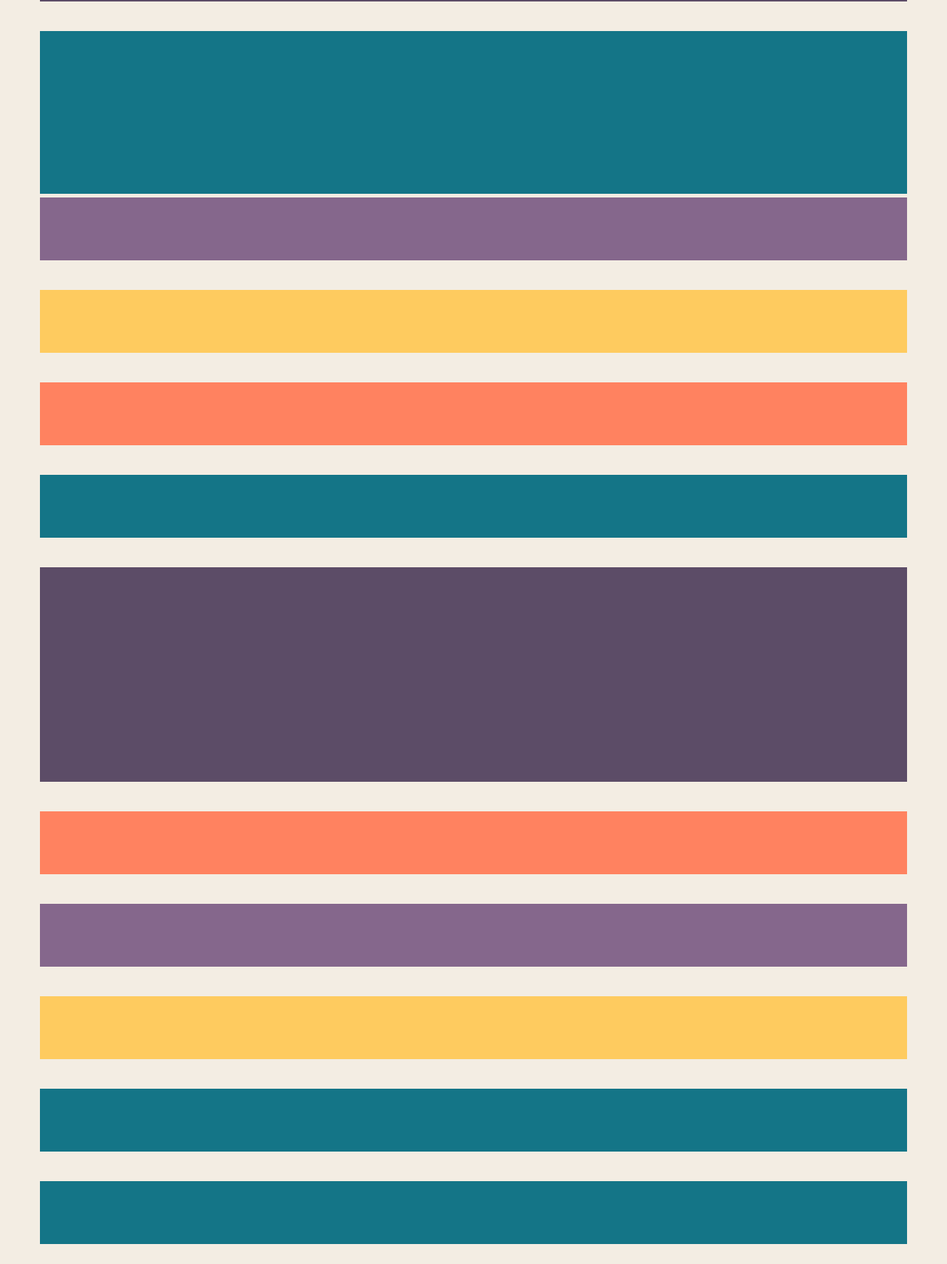
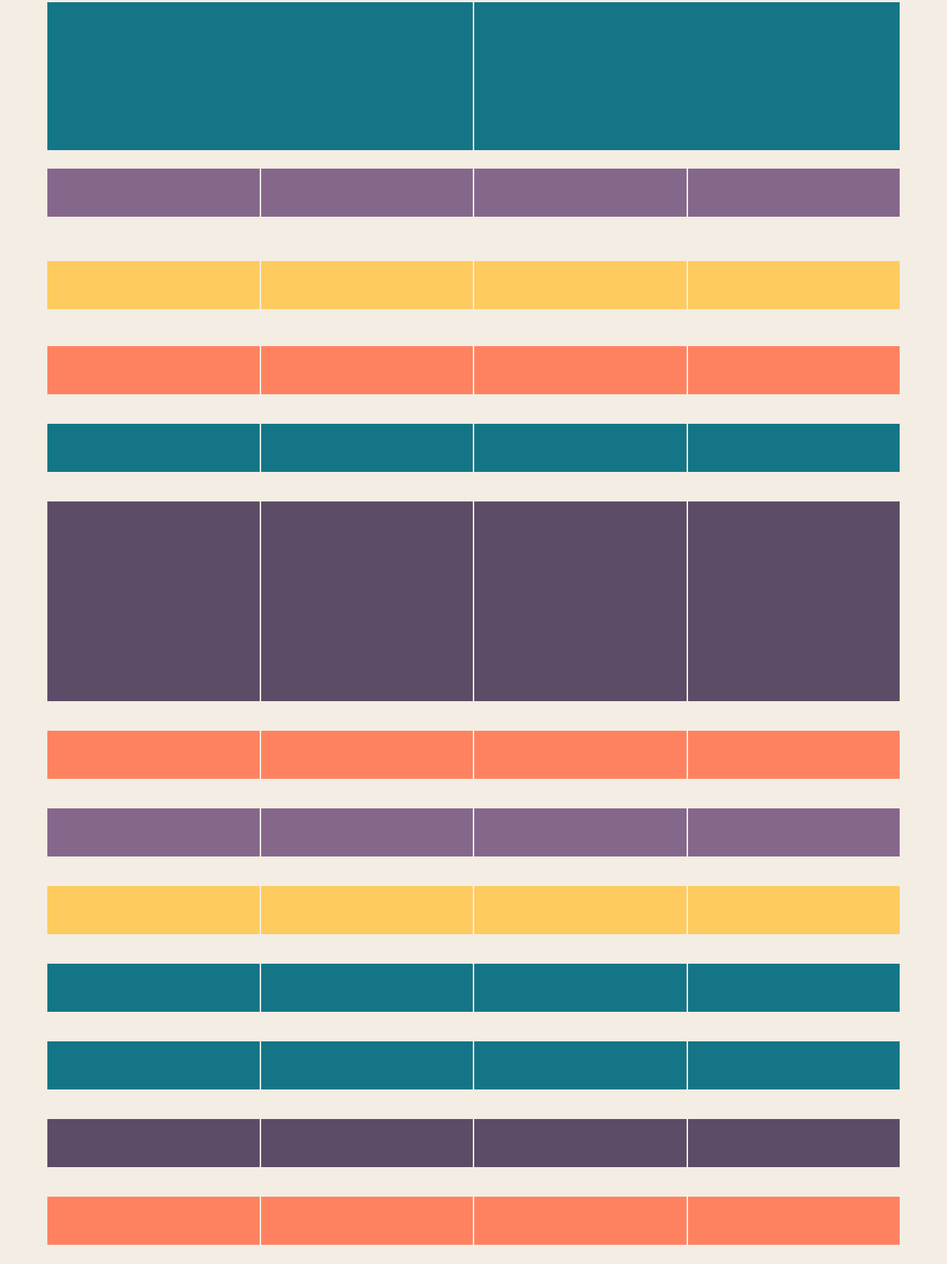
Before and after one commit to mlmelber/art300_5screenshots, a plain HTML site: page hulu.html in a window 1280 px wide. Shown: the part 1088-2797 px from the top of the page at 74% size. Drawn offline with Linux system fonts and the light colour scheme.

Commit message:
Update hulu.css
added gaps inbetween content

```diff
--- a/hulu.css
+++ b/hulu.css
@@ -17,59 +17,111 @@ body {
 }
 
 .contents {
-background-color: #FECB5F;
-width: 90vw;
-margin: auto;
-padding: 10px;
-margin-bottom: 40px;
+  background-color: #F3EDE3;
+  width: 90vw;
+  margin: auto;
+  margin-bottom: 40px;
 
   display: grid;
   grid-template-columns: 1fr 1fr 1fr 1fr;
-  grid-template-rows: 200px;
+  grid-template-rows: 260px;
+  margin-top: -49px;
+  grid-gap: 2px;
+
 }
 
-.content {
+.content_onetreehill {
   background-color: #FECB5F;
 }
 
+.content_yesdress {
+  background-color: #FECB5F;
+}
+
+.content_loveisland {
+  background-color: #FECB5F;
+}
+
+.content_thehills {
+  background-color: #FECB5F;
+}
+
+
+
 .oranges {
-  background-color: #F97B4F;
+  background-color: #F3EDE3;
   width: 90vw;
   margin: auto;
-  padding: 10px;
   margin-bottom: 5px;
 
     display: grid;
-    grid-template-columns: 1fr 1fr 1fr 1fr;
+    grid-template-columns: 1fr 1fr;
     grid-template-rows: 200px;
+    grid-gap: 2px;
   }
 
+  .orange_flower {
+    background-color: #F97B4F;
+  }
+  .orange_goodguy {
+    background-color: #F97B4F;
+  }
+
+
+
+
   .darkpurples {
-    background-color: #5C4C67;
+    background-color: #F3EDE3;
     width: 90vw;
     margin: auto;
-    padding: 10px;
     margin-bottom: 40px;
 
       display: grid;
       grid-template-columns: 1fr 1fr 1fr 1fr;
       grid-template-rows: 65px;
+      grid-gap: 2px
     }
 
+    .darkpurple_simplefavor {
+      background-color: #5C4C67;
+    }
+
+    .darkpurple_relationship {
+      background-color: #5C4C67;
+    }
+
+    .darkpurple_uptowngirls {
+      background-color: #5C4C67;
+    }
+
+    .darkpurple_simple {
+      background-color: #5C4C67;
+    }
+
+
+
     .blues {
-      background-color: #147587;
+      background-color: #F3EDE3;
       width: 90vw;
       margin: auto;
       padding: 10px;
       margin-bottom: 5px;
 
         display: grid;
-        grid-template-columns: 1fr 1fr 1fr 1fr;
+        grid-template-columns: 1fr 1fr;
         grid-template-rows: 200px;
+        grid-gap: 2px;
       }
 
+     .blue_lonestar {
+       background-color: #147587;
+     }
+     .blue_highfidelity {
+      background-color: #147587;
+    }
+
       .lightpurples {
-        background-color: #85678C;
+        background-color: #F3EDE3;
         width: 90vw;
         margin: auto;
         padding: 10px;
@@ -78,10 +130,24 @@ margin-bottom: 40px;
           display: grid;
           grid-template-columns: 1fr 1fr 1fr 1fr;
           grid-template-rows: 65px;
+          grid-gap: 2px;
+        }
+
+        .lightpurple_serena {
+          background-color: #85678C;
+        }
+        .lightpurple_ER {
+          background-color: #85678C;
+        }
+        .lightpurple_damages {
+          background-color: #85678C;
+        }
+        .lightpurple_instantfam {
+          background-color: #85678C;
         }
 
       .keeps {
-        background-color: #FECB5F;
+        background-color: #F3EDE3;
         width: 90vw;
         margin: auto;
         padding: 10px;
@@ -90,138 +156,294 @@ margin-bottom: 40px;
           display: grid;
           grid-template-columns: 1fr 1fr 1fr 1fr;
           grid-template-rows: 65px;
+          grid-gap: 2px;
+      }
+
+      .keep_1 {
+        background-color: #FECB5F;
+      }
+      .keep_2 {
+        background-color: #FECB5F;
+      }
+      .keep_3 {
+        background-color: #FECB5F;
+      }
+      .keep_4 {
+        background-color: #FECB5F;
       }
 
       .unwatched {
-        background-color: #FF8260;
+        background-color: #F3EDE3;
         width: 90vw;
         margin: auto;
-        padding: 10px;
         margin-bottom: 40px;
 
           display: grid;
           grid-template-columns: 1fr 1fr 1fr 1fr;
           grid-template-rows: 65px;
+          grid-gap: 2px;
+      }
+
+      .unwatch_1 {
+        background-color: #FF8260;
+      }
+      .unwatch_2 {
+        background-color: #FF8260;
+      }
+      .unwatch_3 {
+        background-color: #FF8260;
+      }
+      .unwatch_4 {
+        background-color: #FF8260;
       }
 
       .featured {
-        background-color: #147587;
+        background-color: #F3EDE3;
         width: 90vw;
         margin: auto;
-        padding: 10px;
         margin-bottom: 40px;
 
           display: grid;
           grid-template-columns: 1fr 1fr 1fr 1fr;
           grid-template-rows: 65px;
+          grid-gap: 2px;
+      }
+
+      .featured_1 {
+        background-color: #147587;
+      }
+      .featured_2 {
+        background-color: #147587;
+      }
+      .featured_3 {
+        background-color: #147587;
+      }
+      .featured_4 {
+        background-color: #147587;
       }
 
       .originals {
-        background-color: #5C4C67;
+        background-color: #F3EDE3;
         width: 90vw;
         margin: auto;
-        padding: 10px;
         margin-bottom: 40px;
 
           display: grid;
           grid-template-columns: 1fr 1fr 1fr 1fr;
           grid-template-rows: 270px;
+          grid-gap: 2px;
         }
 
+      .original_1 {
+        background-color: #5C4C67;
+      }
+      .original_2 {
+        background-color: #5C4C67;
+      }
+      .original_3 {
+        background-color: #5C4C67;
+      }
+      .original_4 {
+        background-color: #5C4C67;
+      }
+
       .winnings {
-        background-color: #FF8260;
+        background-color: #F3EDE3;
         width: 90vw;
         margin: auto;
-        padding: 10px;
         margin-bottom: 40px;
 
           display: grid;
           grid-template-columns: 1fr 1fr 1fr 1fr;
           grid-template-rows: 65px;
+          grid-gap: 2px;
+      }
+
+      .winning_1 {
+        background-color:#FF8260;
+      }
+      .winning_2 {
+        background-color:#FF8260;
+      }
+      .winning_3 {
+        background-color:#FF8260;
+      }
+      .winning_4 {
+        background-color:#FF8260;
       }
 
       .comforts {
-        background-color: #85678C;
+        background-color: #F3EDE3;
         width: 90vw;
         margin: auto;
-        padding: 10px;
         margin-bottom: 40px;
 
           display: grid;
           grid-template-columns: 1fr 1fr 1fr 1fr;
           grid-template-rows: 65px;
+          grid-gap: 2px;
+      }
+
+      .comfort_1 {
+        background-color: #85678C;
+      }
+      .comfort_2 {
+        background-color: #85678C;
+      }
+      .comfort_3 {
+        background-color: #85678C;
+      }
+      .comfort_4 {
+        background-color: #85678C;
       }
 
       .raunchys {
-        background-color: #FECB5F;
+        background-color: #F3EDE3;
         width: 90vw;
         margin: auto;
-        padding: 10px;
         margin-bottom: 40px;
 
           display: grid;
           grid-template-columns: 1fr 1fr 1fr 1fr;
           grid-template-rows: 65px;
+          grid-gap: 2px;
+      }
+
+      .raunchy_1 {
+        background-color: #FECB5F;
+      }
+      .raunchy_2 {
+        background-color: #FECB5F;
+      }
+      .raunchy_3 {
+        background-color: #FECB5F;
+      }
+      .raunchy_4 {
+        background-color: #FECB5F;
       }
 
       .homes {
-        background-color: #147587;
+        background-color: #F3EDE3;
         width: 90vw;
         margin: auto;
-        padding: 10px;
         margin-bottom: 40px;
 
           display: grid;
           grid-template-columns: 1fr 1fr 1fr 1fr;
           grid-template-rows: 65px;
+          grid-gap: 2px;
+      }
+
+      .home_1 {
+        background-color: #147587;
+      }
+      .home_2 {
+        background-color: #147587;
+      }
+      .home_3 {
+        background-color: #147587;
+      }
+      .home_4 {
+        background-color: #147587;
       }
 
       .acclaimed {
-        background-color: #147587;
+        background-color: #F3EDE3;
         width: 90vw;
         margin: auto;
-        padding: 10px;
         margin-bottom: 40px;
 
           display: grid;
           grid-template-columns: 1fr 1fr 1fr 1fr;
           grid-template-rows: 65px;
+          grid-gap: 2px;
+      }
+
+      .acclaim_1 {
+        background-color: #147587;
+      }
+      .acclaim_2 {
+        background-color: #147587;
+      }
+      .acclaim_3 {
+        background-color: #147587;
+      }
+      .acclaim_4 {
+        background-color: #147587;
       }
 
       .romantics {
-        background-color: #5C4C67;
+        background-color: #F3EDE3;
         width: 90vw;
         margin: auto;
-        padding: 10px;
         margin-bottom: 40px;
 
           display: grid;
           grid-template-columns: 1fr 1fr 1fr 1fr;
           grid-template-rows: 65px;
+          grid-gap: 2px;
+      }
+
+      .romantic_1 {
+        background-color: #5C4C67;
+      }
+      .romantic_2 {
+        background-color: #5C4C67;
+      }
+      .romantic_3 {
+        background-color: #5C4C67;
+      }
+      .romantic_4 {
+        background-color: #5C4C67;
       }
 
       .newlys {
-        background-color: #FF8260;
+        background-color: #F3EDE3;
         width: 90vw;
         margin: auto;
-        padding: 10px;
         margin-bottom: 40px;
 
           display: grid;
           grid-template-columns: 1fr 1fr 1fr 1fr;
           grid-template-rows: 65px;
+          grid-gap: 2px;
+      }
+      .newly_1 {
+        background-color: #FF8260;
+      }
+      .newly_2 {
+        background-color: #FF8260;
+      }
+      .newly_3 {
+        background-color: #FF8260;
+      }
+      .newly_4 {
+        background-color: #FF8260;
       }
 
       .tvs {
-        background-color: #85678C;
+        background-color: #F3EDE3;
         width: 90vw;
         margin: auto;
-        padding: 10px;
         margin-bottom: 150px;
 
           display: grid;
           grid-template-columns: 1fr 1fr 1fr 1fr;
           grid-template-rows: 65px;
+          grid-gap: 2px;
+      }
+
+      .tv_1 {
+        background-color: #85678C;
+      }
+      .tv_2 {
+        background-color: #85678C;
+      }
+      .tv_3 {
+        background-color: #85678C;
+      }
+      .tv_4 {
+        background-color: #85678C;
       }
 
     .footer {
```
